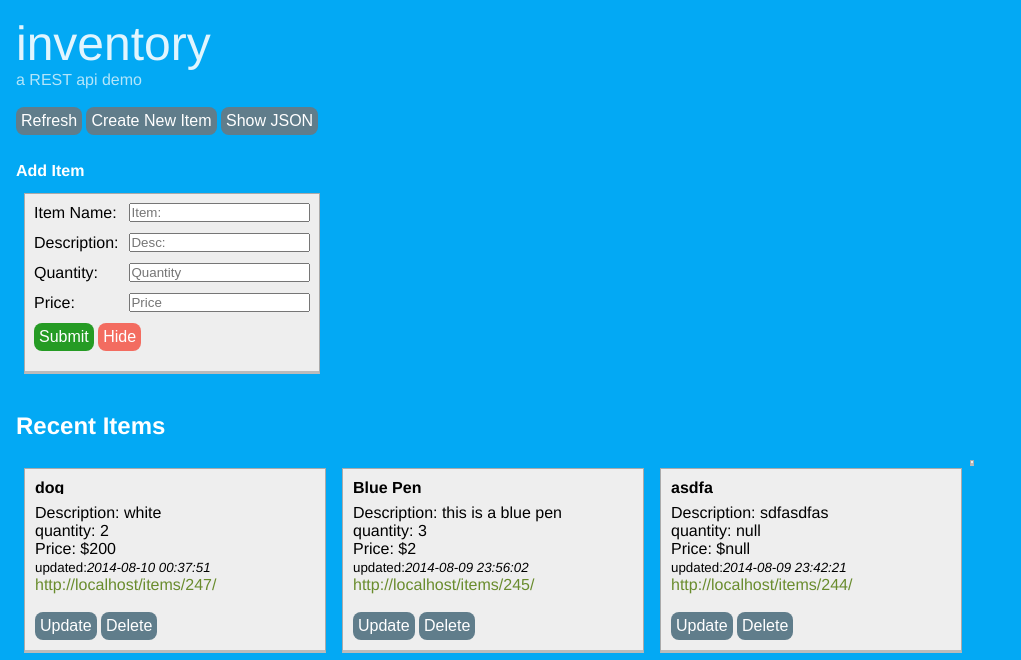
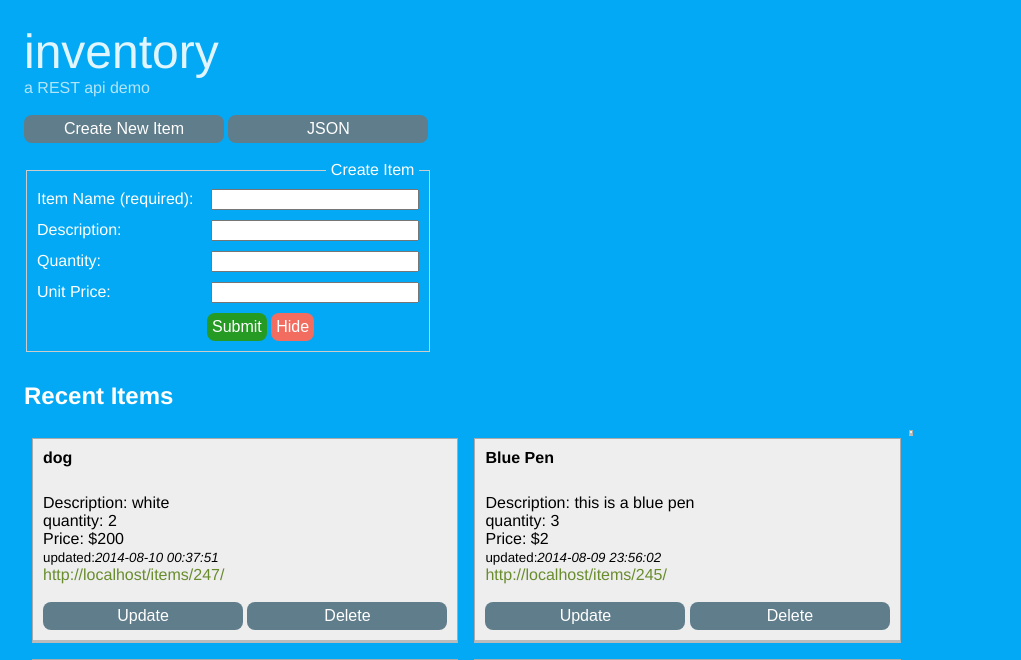
Before and after one commit to gavinengel/berlin, a PHP site: page / in a window 1280 px wide, after a click on "Create New Item". Shown: the top 660 px of the page, without its empty margins (0-1021 px from the left). Run offline with PHP 8.4, Linux system fonts and the light colour scheme; data comes from the database, SQL or seed files in the repository.

Commit message:
updating forms and html

```diff
--- a/index.html
+++ b/index.html
@@ -16,16 +16,11 @@
 <meta name="viewport" content="initial-scale=1.0; maximum-scale=1.0; minimum-scale=1.0; user-scalable=no; width=device-width" />
 
     <title>inventory api</title>
-    <link rel="stylesheet" type="text/css" href="css/lemonade.css">
     <LINK href="css/items.css" rel="stylesheet" type="text/css">
     <script src="scripts/items.js"></script>
 
     <style>
-    #jsonpanel{
-      color: #000;
-      float: right;
-      font-size: 6pt;
-    }
+
     #jsoncell {
       font-weight: normal;
       font-family: courier;
@@ -47,6 +42,7 @@
       border: 2px;
       border-color: white;
 
+
     }
 
 
@@ -58,7 +54,43 @@
 
     }
 
-
+fieldset {
+    border:1px solid #ccc;
+    padding:10px;
+}
+legend {
+    padding:0 5px;
+    text-align:right;
+}
+fieldset > div {
+    margin:10px 0;
+}
+fieldset > legend + div {
+    margin-top:0;
+}
+fieldset > div:last-child {
+    margin-bottom:0;
+}
+label {
+    display:inline-block;
+    width:170px;
+}
+input {
+    width:200px;
+}
+input[type="submit"] {
+    width:auto;
+}
+.help {
+    display:none;
+    font-size:90%;
+}
+input:focus + .help {
+    display:inline-block;
+}
+div.submit {
+    margin-left:170px;
+}
   .
     </style>
 
@@ -67,20 +99,9 @@
         document.getElementById("create").style.display = "table-row";
 
       }
-      </script>
-  </head>
-  <body onload="getItems()" >
-    <div id="main" class="container">
 
-
-      <div class="title">inventory</div>
-      <div class="subtitle">a REST api demo</div>
-
-      <br>
-
-<script>
-var jsonflag = false;
-function showhidejson(){
+      var jsonflag = false;
+    function showhidejson(){
 
   if (!jsonflag){
      document.getElementById('jsoncell').style.display ='inline';
@@ -89,54 +110,56 @@ function showhidejson(){
      return false;
   }else
     document.getElementById('jsoncell').style.display ='none';
-    document.getElementById('showjson').value ='Show JSON';
+    document.getElementById('showjson').value ='JSON';
      jsonflag=false;
      return false;
     }
+      </script>
+  </head>
 
-</script>
+<body onload="getItems()" >
+  <div id="main" class="container">
+    <div class="title">inventory</div>
+      <div class="subtitle">a REST api demo</div>
+        <br>
+        <div>
+           <input type="button" class="button-gray" value= "Create New Item" onclick="createupdate();return false;">&nbsp;<input type="button" value='JSON' onclick="showhidejson();" id="showjson" class="button-gray" >
+        </div>
+        <br>
+        <div id="jsoncell">awaiting JSON ...</div>
+      <form id="create">
+    <fieldset>
+        <legend>Create Item</legend>
+        <div>
+            <label for="addname">Item Name (required):</label>
+            <input type="text" id="addname" name="addname" value="" aria-describedby="name-format">
+        </div>
+        <div>
+            <label for="adddescription">Description:</label>
+            <input type="text" id="adddescription" name="adddescription" value="">
+        </div>
+        <div>
+            <label>Quantity:</label>
+            <input type="text" id="addquantity" name="addquantity" value="">
+        </div>
+        <div>
+            <label for="addprice">Unit Price:</label>
+            <input type="text" id="addprice" name="addprice" value="">
+        </div>
+        <div class="submit">
+            <input type="submit" class="button-green" value="Submit" onClick="javascript:addItem();return false;">&nbsp;<input type="submit" class="button-orange" value="Hide" onClick="javascript:document.getElementById('create').style.display='none'; return false;">
 
-  <div>
-      <input type=button class="button-gray " id="showinventory" onclick="javascript:getItems();" value="Refresh"> <input type="button" class="button-gray" value= "Create New Item" onclick="createupdate();return false;">&nbsp;<input type="button" value='Show JSON' onclick="showhidejson();" id="showjson" class="button-gray" >
-  </div>
-<br>
-
-  <div id="jsoncell">awaiting JSON ...</div>
+        </div>
+    </fieldset>
+</form>
 
 
-  <form id="create">
-  <h4>Add Item</h4>
-    <table>
 
 
-          <tr>
-            <td>Item Name:  </td>
-            <td> <input id="addname" name="addname" placeholder="Item:" ></td>
-          </tr>
-          <tr>
-            <td>Description: </td>
-            <td> <input id="adddescription" name="adddescription" placeholder="Desc:"></td>
-          </tr>
-          <tr>
-            <td>Quantity: </td>
-            <td> <input id="addquantity" name="addquantity" placeholder="Quantity"></td>
-          </tr>
-          <tr>
-            <td>Price: </td>
-            <td> <input id="addprice" name="addprice" placeholder="Price"></td>
-          </tr>
 
 
-          <tr>
-            <td colspan=2><input type="submit" class="button-green" value="Submit" onClick="javascript:addItem();return false;">&nbsp;<input type="submit" class="button-orange" value="Hide" onClick="javascript:document.getElementById('create').style.display='none'; return false;">
-            <br /> <span id="addstatus"></span></td>
-          </tr>
-          <tr>
-            <td colspan=2 id=addstatus></td>
-          </tr>
 
-    </table>
-    </form>
+
     <div id="update">
     <h4>Update Item</h4>
     <table>
--- a/items/index.php
+++ b/items/index.php
@@ -6,20 +6,17 @@ if (isset($_SERVER['HTTP_ORIGIN'])) {
     header('Access-Control-Allow-Credentials: true');
     header("Access-Control-Allow-Methods: GET, POST, OPTIONS");
     header('Access-Control-Allow-Headers: Content-Type');
-    header('Access-Control-Allow-Headers: X-Boarding-Pass');
-} /*
+    header('Access-Control-Allow-Headers: X-f35e678261fde10f4ce97d1a91881c9f');
+}
 if ($_SERVER['REQUEST_METHOD'] == 'OPTIONS') {
     if (isset($_SERVER['HTTP_ACCESS_CONTROL_REQUEST_METHOD']))
         header("Access-Control-Allow-Methods: GET, OPTIONS");
     if (isset($_SERVER['HTTP_ACCESS_CONTROL_REQUEST_HEADERS']))
         header("Access-Control-Allow-Headers:{$_SERVER['HTTP_ACCESS_CONTROL_REQUEST_HEADERS']}");
-      Access-Control-Allow-Origin: *
-      Access-Control-Allow-Methods: GET, POST
-      Access-Control-Allow-Headers: X-Boarding-Pass
 
     exit(0);
 }
-*/
+
 // database connect -- need to substitute with environment variables
 function connectDB(){
 
@@ -262,7 +259,7 @@ function connectDB(){
     //create initial item properties
     createItemProperties($last_id, $description, $quantity, $price);
 
-    http_response_code(201);
+    http_response_code(200);
     echo '{"'.$last_id.'":{"item_id":"'.$last_id.'", "url": "' .$_SERVER['HTTP_HOST'].'/items/'.$last_id.'/"}}';
 
   }     // ************END CREATE (POST)
```
Also changed, not shown: items/.htaccess.
